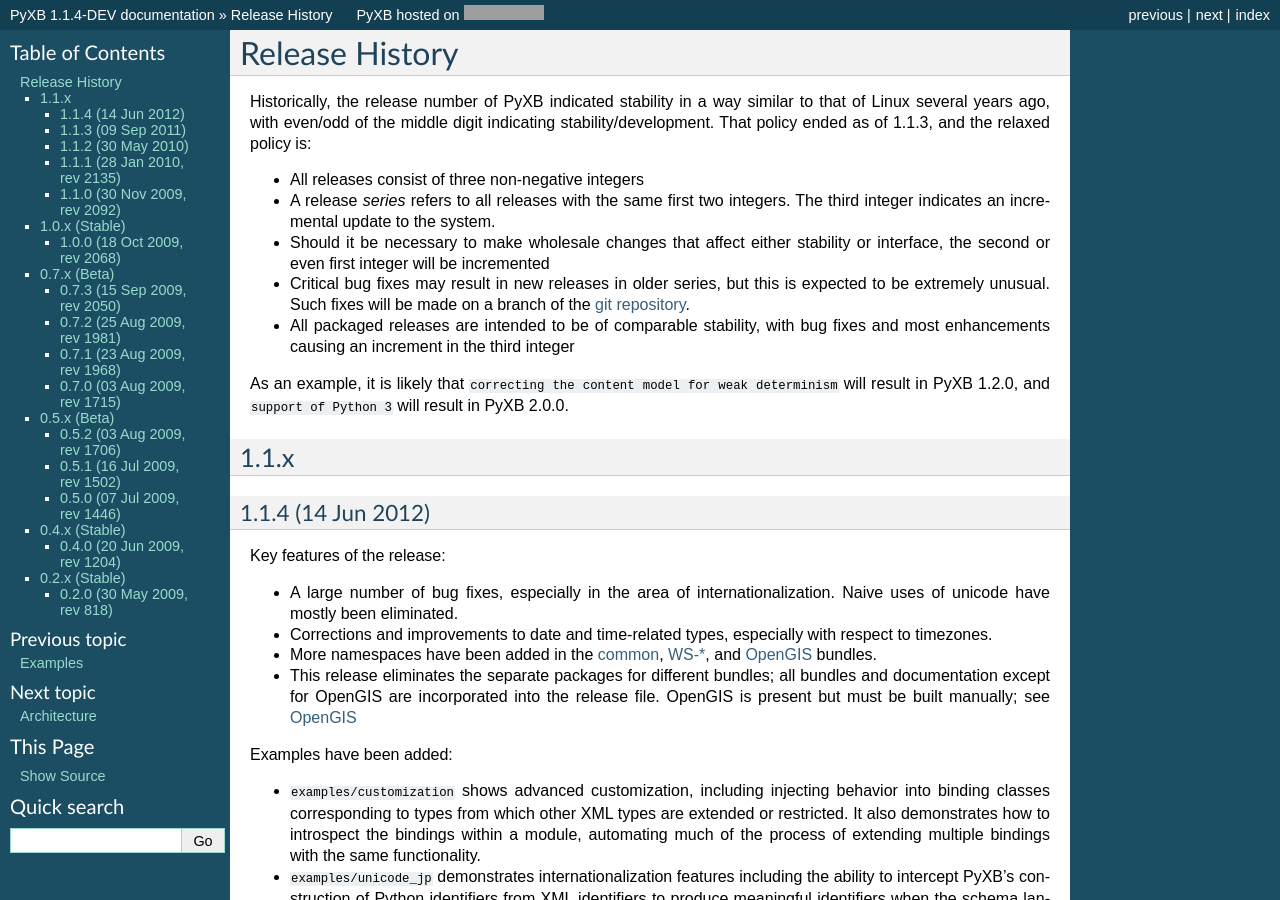
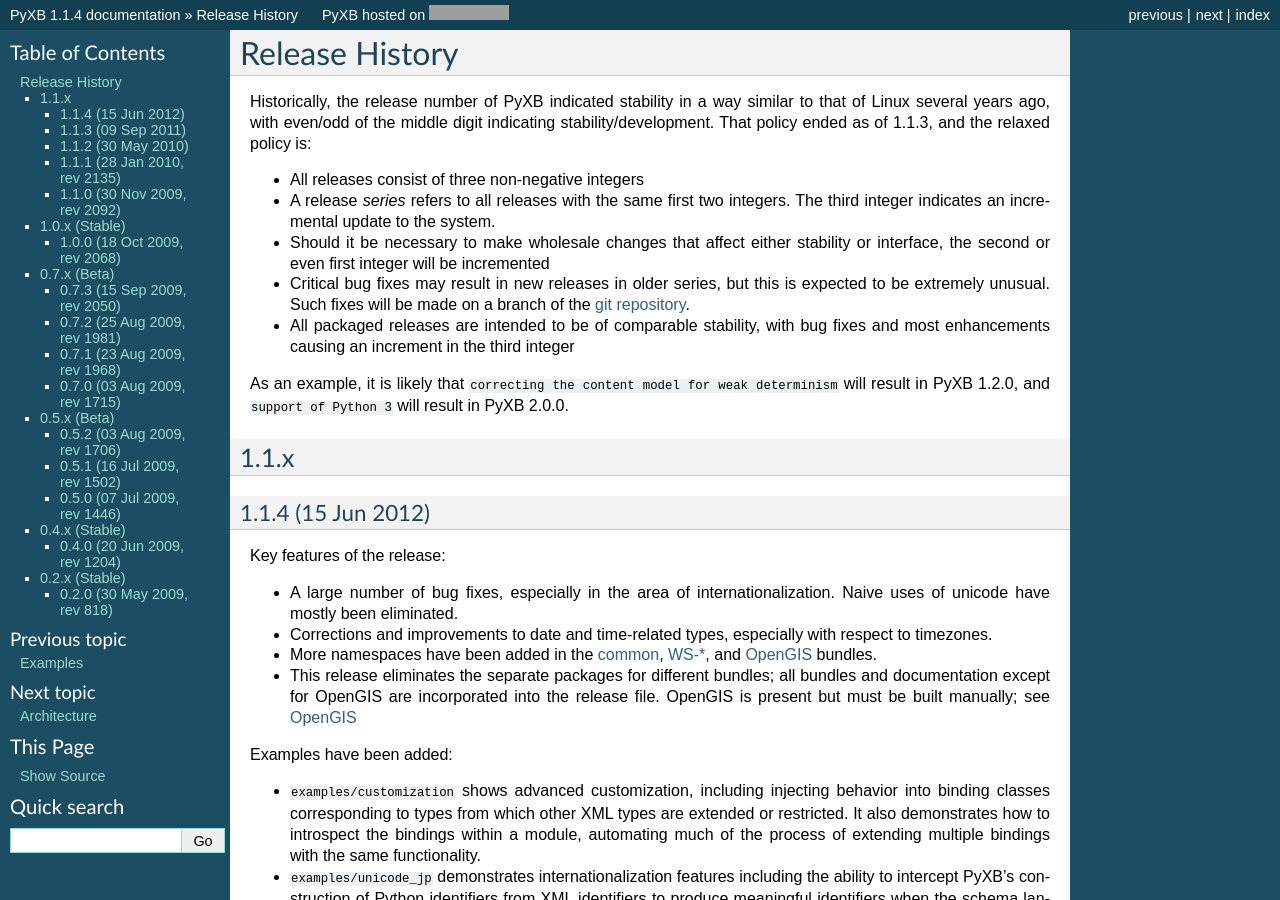
Before and after one commit to pabigot/pyxb, a Sphinx documentation site: the page built from doc/releases.txt, in a window 1280 px wide and 900 px high. Built offline with Sphinx 7.4.7, drawn with Linux system fonts in a browser that asks for light colours; cross-references to code outside the pages are shown as plain code; some of the changed text lies outside the part shown; grey boxes are pictures that could not be loaded.

Commit message:
Version number updated for release

```diff
--- a/doc/conf.py
+++ b/doc/conf.py
@@ -47,7 +47,7 @@
 # The short X.Y version.
 version = '1.1'
 # The full version, including alpha/beta/rc tags.
-release = '1.1.4-DEV'
+release = '1.1.4'
 
 # The language for content autogenerated by Sphinx. Refer to documentation
 # for a list of supported languages.
--- a/doc/releases.txt
+++ b/doc/releases.txt
@@ -33,7 +33,7 @@
 1.1.x
 =====
 
-1.1.4 (14 Jun 2012)
+1.1.4 (15 Jun 2012)
 -------------------
 
 Key features of the release:
@@ -97,7 +97,6 @@
 - toxml needs encoding support. :ticket:`144`
 - mark encoding in generated output. :ticket:`146`
 - domutils references unqualified PyXB exceptions. :ticket:`148`
-
 
 
 1.1.3 (09 Sep 2011)
--- a/pyxb/__init__.py
+++ b/pyxb/__init__.py
@@ -53,7 +53,7 @@
         if issubclass(self.__class__.mro()[-2], ( list, dict )):
             super(cscRoot, self).__init__(*args)
 
-__version__ = '1.1.4-DEV'
+__version__ = '1.1.4'
 """The version of PyXB"""
 
 __url__ = 'http://pyxb.sourceforge.net'
--- a/setup.py
+++ b/setup.py
@@ -1,7 +1,7 @@
 #!/usr/bin/env python
 
 # The current version of the system.  Format is #.#.#[-DEV].
-version = '1.1.4-DEV'
+version = '1.1.4'
 
 import distutils.sysconfig
 
@@ -48,6 +48,7 @@
             text = file('%s.in' % (f,)).read()
             for (k, v) in self.substitutions.items():
                 text = text.replace('@%s@' % (k,), v)
+            os.chmod(f, os.stat(f)[stat.ST_MODE] | stat.S_IWUSR | stat.S_IWGRP | stat.S_IWOTH)
             file(f,'w').write(text)
             os.chmod(f, os.stat(f)[stat.ST_MODE] & ~(stat.S_IWUSR | stat.S_IWGRP | stat.S_IWOTH))
 
```
Also changed, not shown: README.txt (+5 -8 lines).
